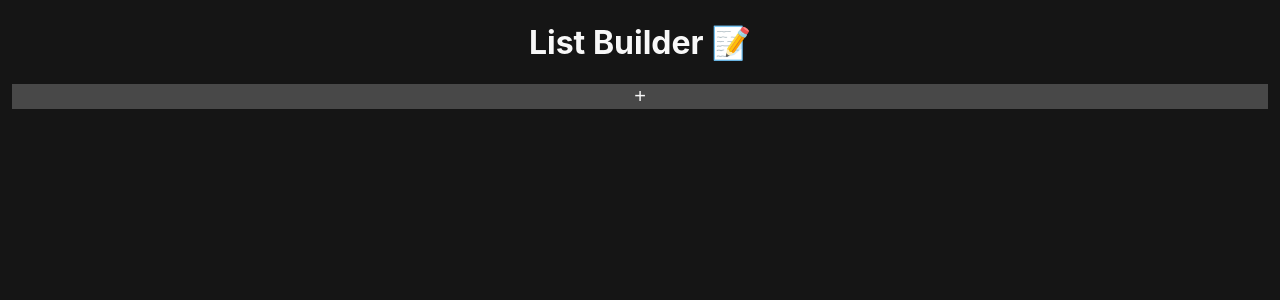
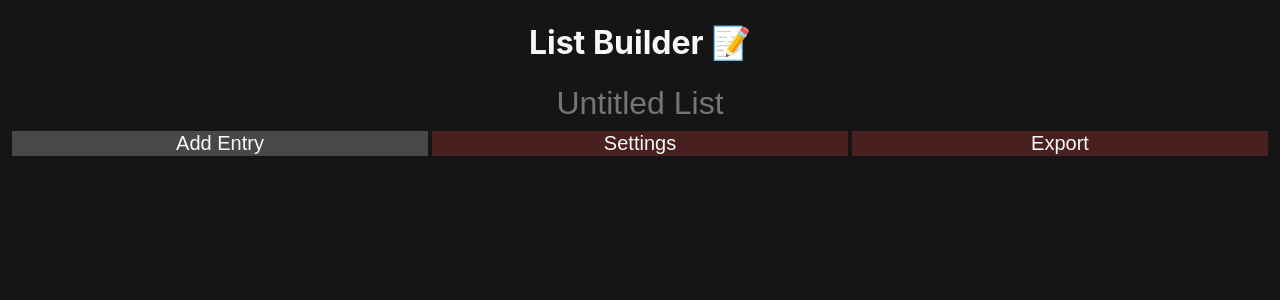
Before and after one commit to c1m50c/bucket-list, a React (Create React App) app: page / in a window 1280 px wide. Shown: the top 300 px of the page. Built offline with nearby package versions, Linux system fonts and the light colour scheme.

Commit message:
`List` Utility, Names

```diff
--- a/src/components/List/index.css
+++ b/src/components/List/index.css
@@ -1,11 +1,33 @@
-.List {
+.List, .List li {
     display: flex;
     flex-direction: column;
     gap: 0.25rem;
 }
 
 
-.List .AddEntry {
+.List .Name {
+    font-size: 2rem;
+    text-align: center;
+    border: none;
+
+    color: var(--base-text-color);
+    background-color: var(--background-color);
+}
+
+
+.List .Name:focus { outline: none; }
+
+
+.List .Utility {
+    display: flex;
+    align-items: center;
+    width: 100%;
+    gap: 0.25rem;
+}
+
+
+.List .Utility * {
+    width: 100%;
     font-size: 1.25rem;
     border: none;
 
@@ -16,4 +38,10 @@
 }
 
 
-.List .AddEntry:hover { background-color: var(--button-color-hover); cursor: pointer; }
+.List .Utility *:hover { background-color: var(--button-color-hover); cursor: pointer; }
+
+
+.List .Utility *:disabled {
+    background-color: var(--disabled-color);
+    cursor: initial;
+}
--- a/src/components/List/index.tsx
+++ b/src/components/List/index.tsx
@@ -15,10 +15,15 @@ function List() {
     const [contents, set_contents] = useState<JSX.Element[]>([  ]);
 
     return (
-        <li className="List">
-            {contents}
-            <button className="AddEntry" onClick={() => add_entry(contents, set_contents)}>+</button>
-        </li>
+        <div className="List">
+            <input type="text" placeholder="Untitled List" className="Name" />
+            <li>{contents}</li>
+            <div className="Utility">
+                <button className="AddEntry" onClick={() => add_entry(contents, set_contents)}>Add Entry</button>
+                <button className="Settings" disabled={true}>Settings</button>
+                <button className="Export" disabled={true}>Export</button>
+            </div>
+        </div>
     );
 }
 
--- a/src/index.css
+++ b/src/index.css
@@ -1,8 +1,10 @@
 :root {
+    --background-color: rgb(21, 21, 21);
     --base-text-color: rgb(248, 248, 248);
     --dark-text-color: rgb(48, 48, 48);
     --button-color: rgb(72, 72, 72);
     --button-color-hover: rgb(120, 120, 120);
+    --disabled-color: rgb(72, 32, 32);
     --transition-settings: 300ms ease-in;
 }
 
@@ -17,7 +19,7 @@ body {
         'Ubuntu', 'Cantarell', 'Fira Sans', 'Droid Sans', 'Helvetica Neue', sans-serif;
     -webkit-font-smoothing: antialiased;
     -moz-osx-font-smoothing: grayscale;
-    background-color: rgb(21, 21, 21);
+    background-color: var(--background-color);
     color: var(--base-text-color);
 }
 
@@ -25,3 +27,8 @@ body {
 code {
     font-family: source-code-pro, Menlo, Monaco, Consolas, 'Courier New', monospace;
 }
+
+
+hr {
+    width: 95%;
+}
```
